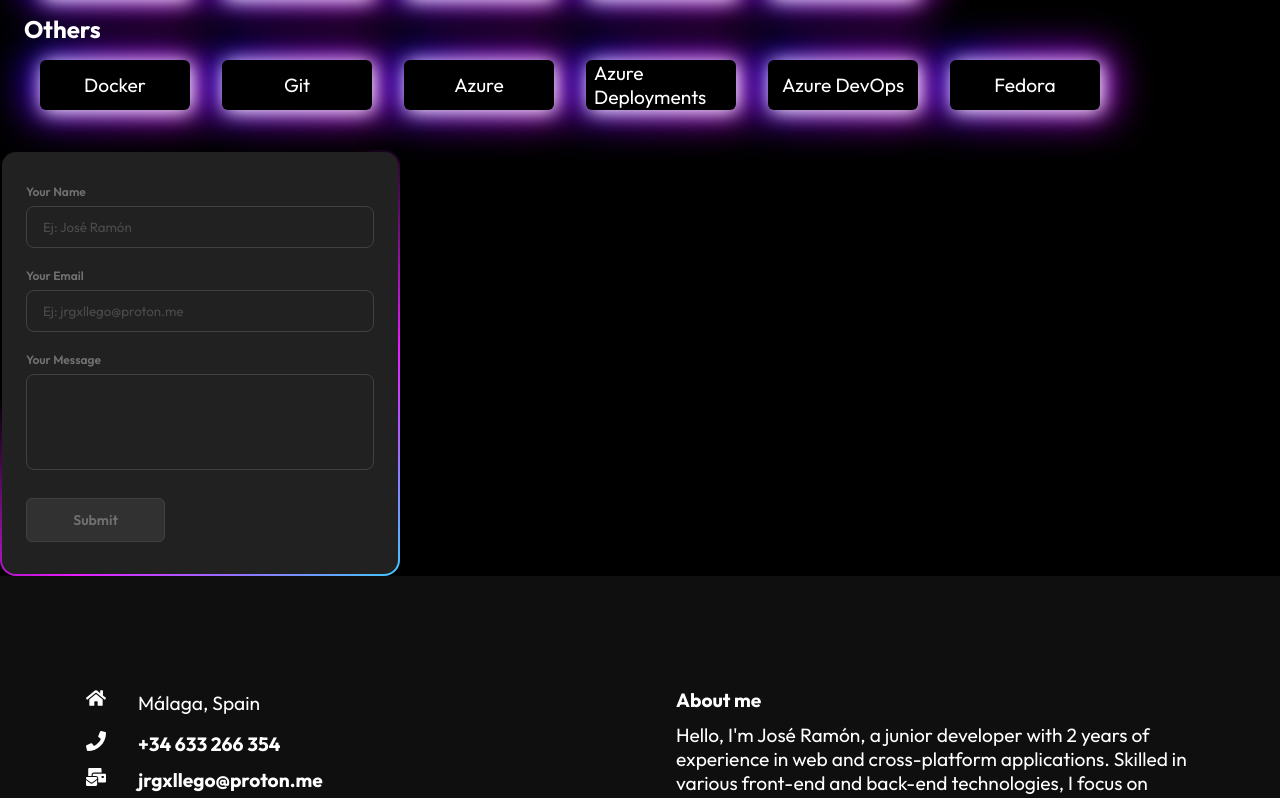
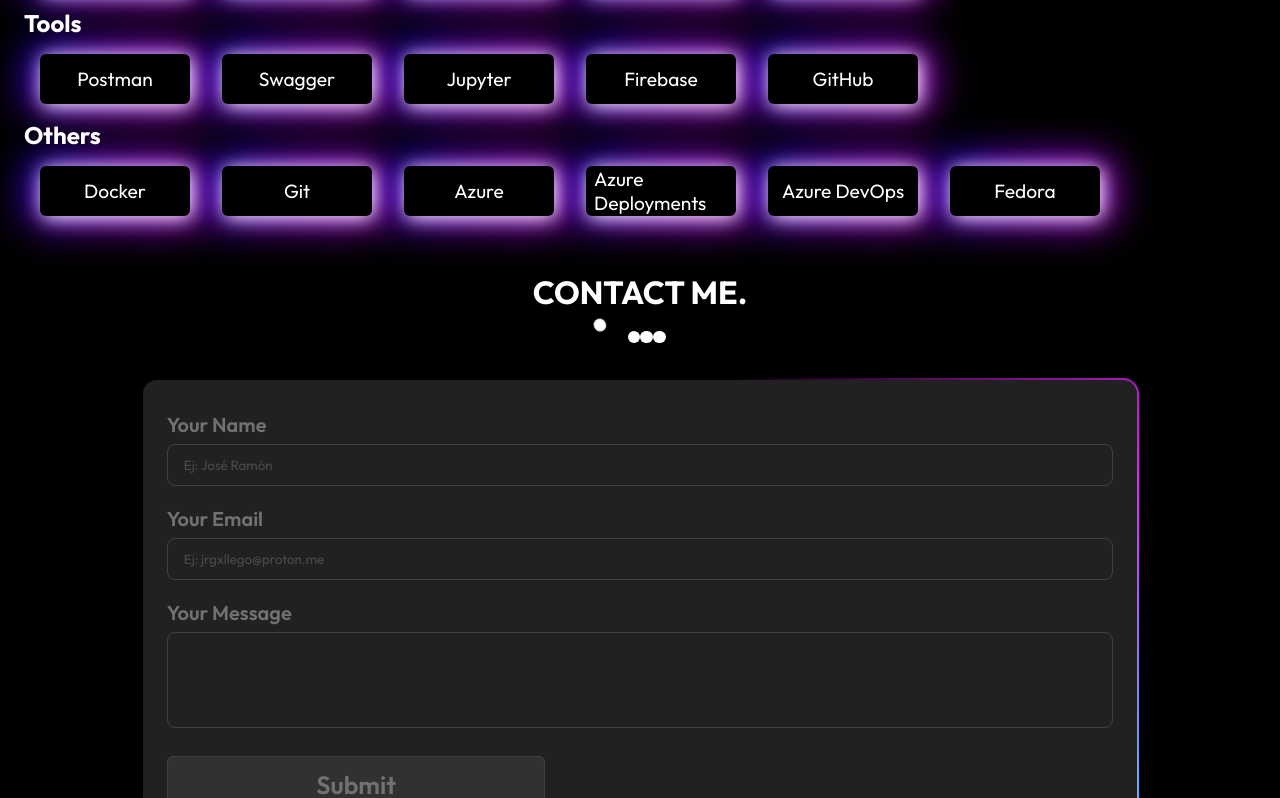
Before and after one commit to jrwithahoodie/react-portfolio-ui, a React (Vite) app: page /#/ in a window 1280 px wide. Shown: the part 2002-2800 px from the top of the page. Built offline with nearby package versions, Linux system fonts and the light colour scheme.

Commit message:
[ADD] - new styles for contact and home headers

```diff
--- a/src/components/ContactContent/ContactContent.jsx
+++ b/src/components/ContactContent/ContactContent.jsx
@@ -13,9 +13,6 @@
         const serviceId = import.meta.env.VITE_EMAIL_SERVICE;
         const templateId = import.meta.env.VITE_EMAIL_TEMPLATE;
         const apiKey = import.meta.env.VITE_EMAIL_SERVICE_KEY;
-        console.log("service: " + serviceId);
-        console.log("Template: " + templateId);
-        console.log("Key: " + apiKey);
 
         emailjs.sendForm(serviceId, templateId, refForm.current, apiKey)
             .then(result => console.log(result.text))
@@ -23,15 +20,16 @@
     }
 
     return (
+        <div className="contact-container">
             <div className="form-container">
                 <form ref={refForm} className="form" onSubmit={handleSubmit}>
                     <div className="form-group">
                         <label htmlFor="name">Your Name</label>
-                    <input type="text" name="from_name" placeholder="Ej: José Ramón" required/>
+                        <input type="text" name="from_name" placeholder="Ej: José Ramón" required />
                     </div>
                     <div className="form-group">
                         <label htmlFor="email">Your Email</label>
-                    <input type="email" name="email" placeholder="Ej: jrgxllego@proton.me" required/>
+                        <input type="email" name="email" placeholder="Ej: jrgxllego@proton.me" required />
                     </div>
                     <div className="form-group">
                         <label htmlFor="textarea">Your Message</label>
@@ -40,5 +38,7 @@
                     <button className="form-submit-btn" type='submit'>Submit</button>
                 </form>
             </div>
+        </div>
+
     )
 }
--- a/src/components/ContactContent/ContactContentStyles.css
+++ b/src/components/ContactContent/ContactContentStyles.css
@@ -1,10 +1,18 @@
+.contact-container {
+  display: flex;
+  flex-direction: column;
+  justify-content: space-around;
+  align-items: center;
+  margin: 1rem;
+}
+
 .form-container {
-    width: 400px;
+    width: 80%;
     background: linear-gradient(#212121, #212121) padding-box,
                 linear-gradient(145deg, transparent 35%,#e81cff, #40c9ff) border-box;
     border: 2px solid transparent;
     padding: 32px 24px;
-    font-size: 14px;
+    font-size: 25px;
     font-family: inherit;
     color: white;
     display: flex;
@@ -35,7 +43,7 @@
     margin-bottom: 5px;
     color: #717171;
     font-weight: 600;
-    font-size: 12px;
+    font-size: 20px;
   }
 
   .form-container .form-group input {
--- /dev/null
+++ b/src/components/HomeSectionDivider/HomeSectionDivider.jsx
@@ -0,0 +1,21 @@
+import React from 'react'
+
+import "./HomeSectionDividerStyles.css"
+
+const HomeSectionDivider = ({ SectionTitle }) => {
+    return (
+        <div className='sectionDivider'>
+            <h1>
+                {SectionTitle}
+            </h1>
+            <div class="newtons-cradle">
+                <div class="newtons-cradle__dot"></div>
+                <div class="newtons-cradle__dot"></div>
+                <div class="newtons-cradle__dot"></div>
+                <div class="newtons-cradle__dot"></div>
+            </div>
+        </div>
+    )
+}
+
+export default HomeSectionDivider
--- /dev/null
+++ b/src/components/HomeSectionDivider/HomeSectionDividerStyles.css
@@ -0,0 +1,80 @@
+.sectionDivider {
+    width: 100%;
+    display: flex;
+    flex-direction: column;
+    justify-content: center;
+    align-items: center;
+    padding-top: 1rem;
+}
+
+.newtons-cradle {
+  --uib-size: 50px;
+  --uib-speed: 1.2s;
+  --uib-color: #fff;
+  position: relative;
+  display: flex;
+  align-items: center;
+  justify-content: center;
+  width: var(--uib-size);
+  height: var(--uib-size);
+}
+
+.newtons-cradle__dot {
+  position: relative;
+  display: flex;
+  align-items: center;
+  height: 100%;
+  width: 25%;
+  transform-origin: center top;
+}
+
+.newtons-cradle__dot::after {
+  content: "";
+  display: block;
+  width: 100%;
+  height: 25%;
+  border-radius: 50%;
+  background-color: var(--uib-color);
+}
+
+.newtons-cradle__dot:first-child {
+  animation: swing var(--uib-speed) linear infinite;
+}
+
+.newtons-cradle__dot:last-child {
+  animation: swing2 var(--uib-speed) linear infinite;
+}
+
+@keyframes swing {
+  0% {
+    transform: rotate(0deg);
+    animation-timing-function: ease-out;
+  }
+
+  25% {
+    transform: rotate(70deg);
+    animation-timing-function: ease-in;
+  }
+
+  50% {
+    transform: rotate(0deg);
+    animation-timing-function: linear;
+  }
+}
+
+@keyframes swing2 {
+  0% {
+    transform: rotate(0deg);
+    animation-timing-function: linear;
+  }
+
+  50% {
+    transform: rotate(0deg);
+    animation-timing-function: ease-out;
+  }
+
+  75% {
+    transform: rotate(-70deg);
+    animation-timing-function: ease-in;
+  }
+}
--- a/src/routes/Home.jsx
+++ b/src/routes/Home.jsx
@@ -5,13 +5,16 @@
 import Footer from '../components/Footer/Footer'
 import AboutContent from '../components/AboutContent/AboutContent'
 import {ContactContent} from '../components/ContactContent/ContactContent'
+import HomeSectionDivider from '../components/HomeSectionDivider/HomeSectionDivider'
 
 function Home() {
   return (
     <div>
       <NavBar/>
       <Welcome/>
+      <HomeSectionDivider SectionTitle="ABOUT ME."/>
       <AboutContent/>
+      <HomeSectionDivider SectionTitle="CONTACT ME."/>
       <ContactContent/>
       <Footer/>
     </div>
```
Lines whose indentation alone changed are shown as unchanged.
